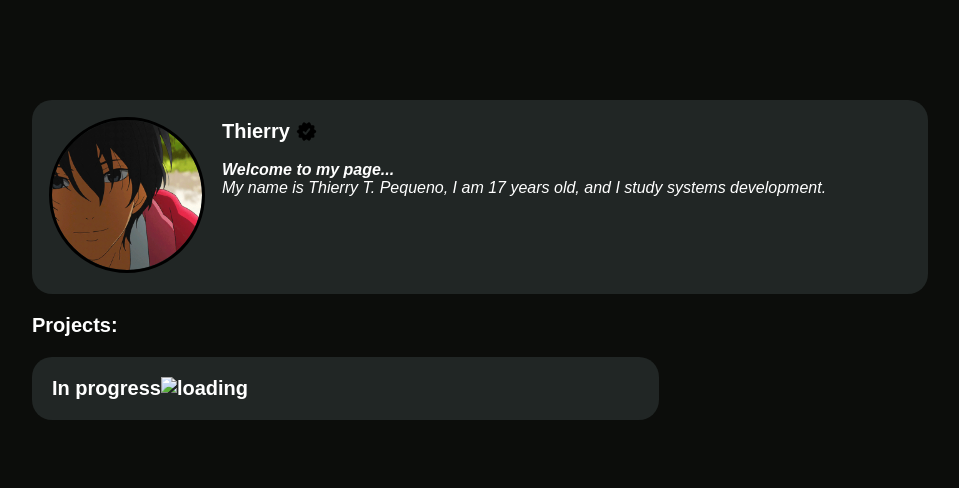
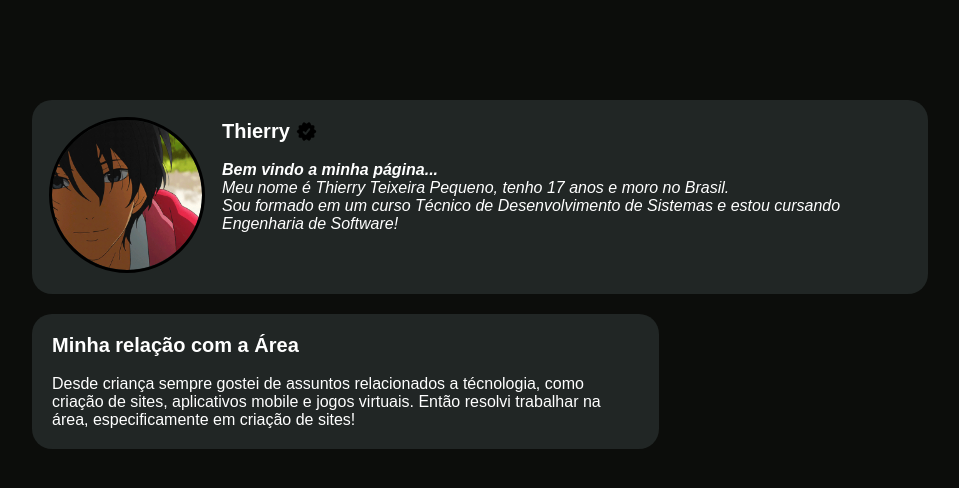
Before and after one commit to ThierryPqno/ThierryPqno.github.io, a plain HTML site: page index.html in a window 1280 px wide. Shown: the whole page, without its empty margins (160-1119 px from the left). Drawn offline with Linux system fonts and the light colour scheme.

Commit message:
Update index.html

```diff
--- a/index.html
+++ b/index.html
@@ -16,16 +16,18 @@
             <div id="desc">
                 <h1>Thierry <img src="icon.png" alt="verificado"></h1>
                 <br>
-                <p><strong>Welcome to my page...</strong></p>
-                <p>My name is Thierry T. Pequeno, I am 17 years old, and I study systems development.</p>
+                <p><strong>Bem vindo a minha página...</strong></p>
+                <p>Meu nome é Thierry Teixeira Pequeno, tenho 17 anos e moro no Brasil.</p>
+                <p>Sou formado em um curso Técnico de Desenvolvimento de Sistemas e estou cursando Engenharia de Software!<p>
             </div>
         </div>
         <div id="proj">
-            <h1>Projects:</h1>
             <ul>
                 <li>
                     <div class="details">
-                        <h1>In progress<img src="img/load.gif" alt="loading"></h1>
+                        <h1>Minha relação com a Área</h1>
+                        <br>
+                        <p>Desde criança sempre gostei de assuntos relacionados a técnologia, como criação de sites, aplicativos mobile e jogos virtuais. Então resolvi trabalhar na área, especificamente em criação de sites!<p>
                     </div>
                 </li>
         </div>
```
